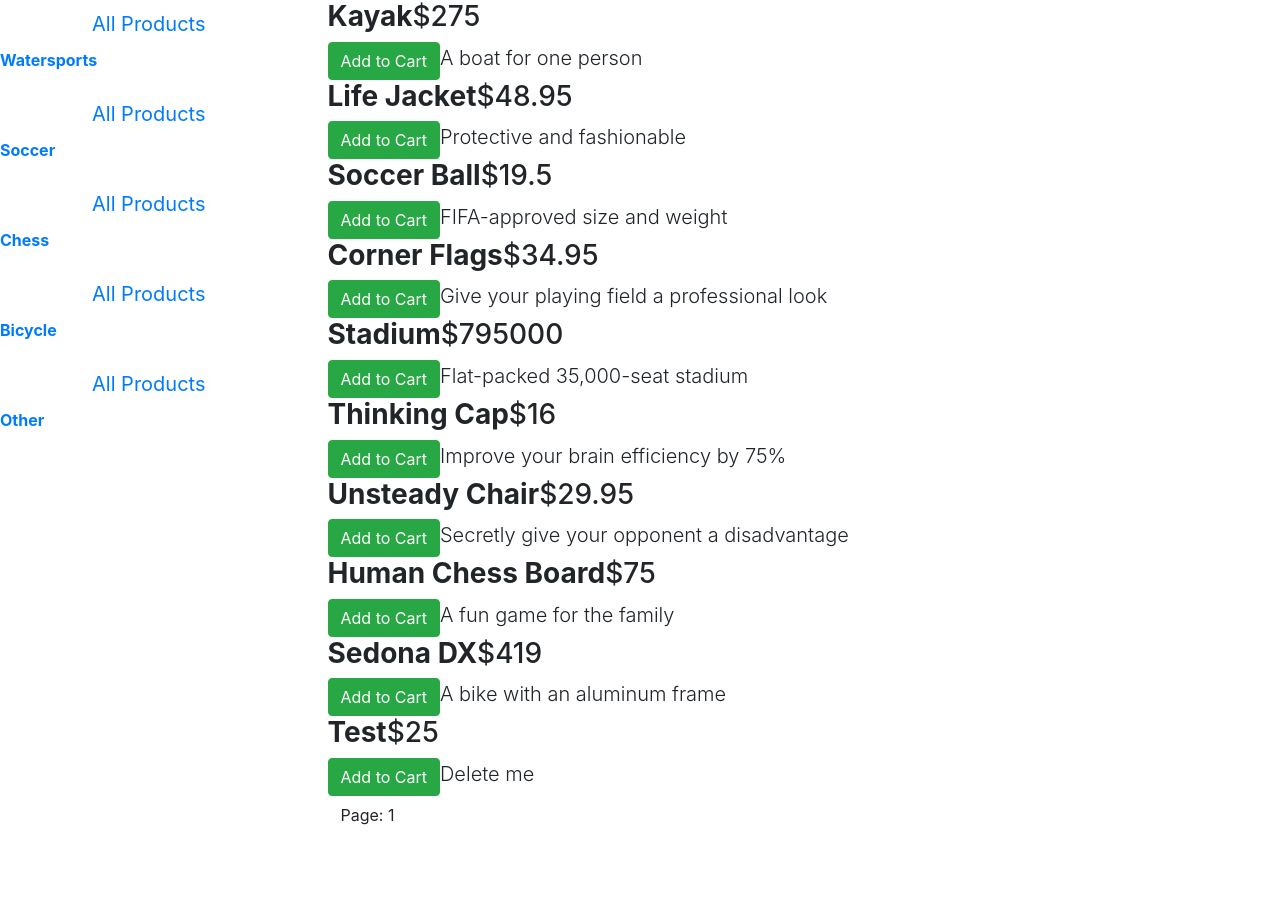
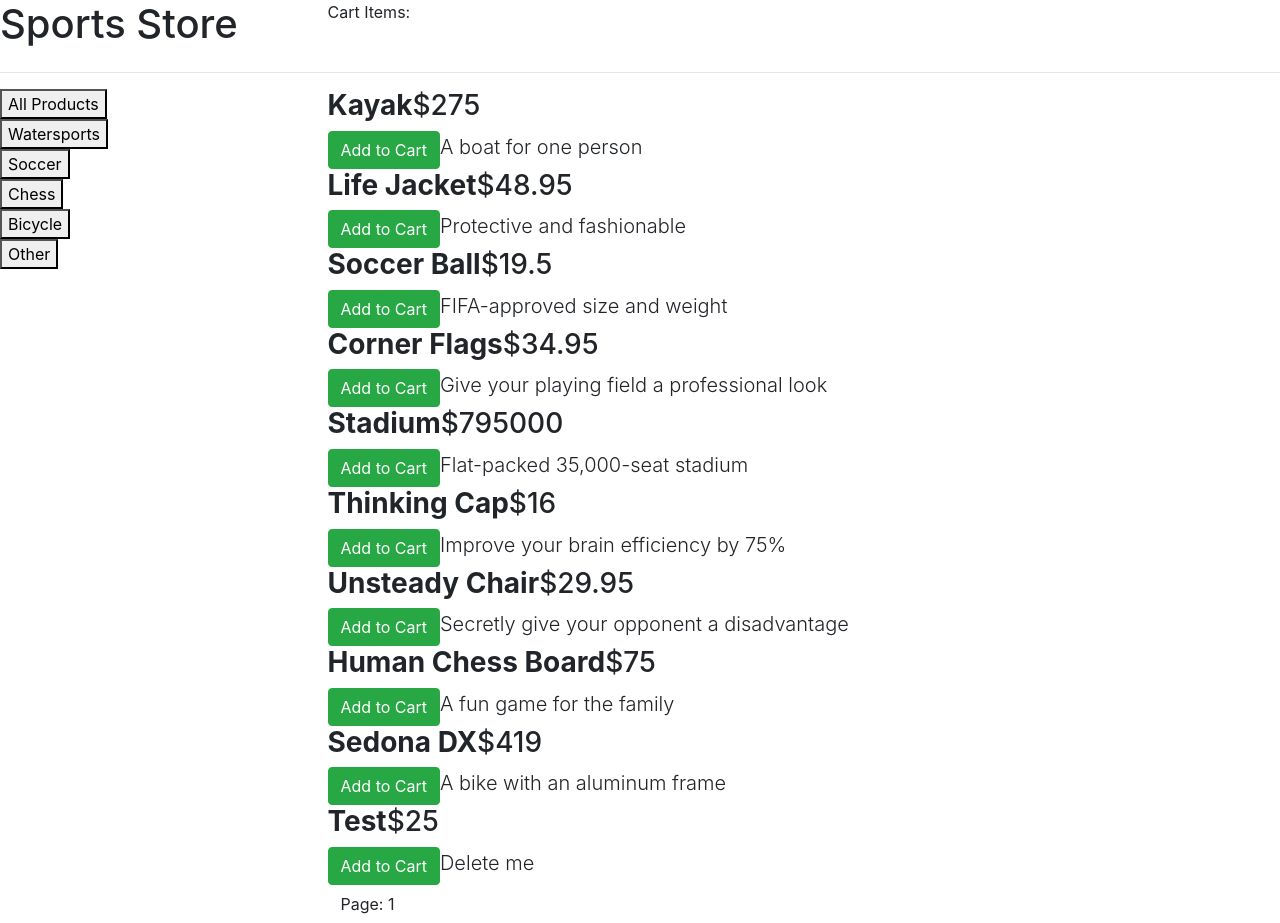
Before and after one commit to vcholak/products-react-express-mongodb, a React app: page /products in a window 1280 px wide. Before the commit the page ends 834 px from the top, so only its background shows below. Built offline with nearby package versions, Linux system fonts and the light colour scheme.

Commit message:
Added filtering products by category.

```diff
--- a/public/index.html
+++ b/public/index.html
@@ -1,54 +1,11 @@
-<!DOCTYPE html>
+<!doctype html>
 <html>
 <head>
     <meta charset="utf-8">
     <meta name="viewport" content="width=device-width, initial-scale=1">
     <title>Sports Store</title>
-
-    <!--link href="bootstrap.css" rel="stylesheet" />
-    <link href="bootstrap-theme.css" rel="stylesheet" /-->
-    <!--script>
-        angular.module("sportsStore", ["customFilters", "cart", "ngRoute"])
-        .config(function ($routeProvider) {
-
-            $routeProvider.when("/complete", {
-                templateUrl: "/views/thankYou.html"
-            });
-
-            $routeProvider.when("/placeorder", {
-                templateUrl: "/views/placeOrder.html"
-            });
-
-            $routeProvider.when("/checkout", {
-                templateUrl: "/views/checkoutSummary.html"
-            });
-
-            $routeProvider.when("/products", {
-                templateUrl: "/views/productList.html"
-            });
-
-            $routeProvider.otherwise({
-                templateUrl: "/views/productList.html"
-            });
-        });
-    </script-->
-    <!--script src="controllers/sportsStore.js"></script>
-    <script src="filters/customFilters.js"></script>
-    <script src="controllers/productListControllers.js"></script>
-    <script src="components/cart/cart.js"></script>
-    <script src="controllers/checkoutControllers.js"></script-->
-
 </head>
 <body>
-    <!--div class="navbar navbar-inverse">
-        <a class="navbar-brand" href="#">SPORTS STORE</a>
-        <cart-summary />
-    </div-->
-    <!--div class="alert alert-danger" ng-show="data.error">
-        Error ({{data.error.status}}). The product data was not loaded.
-        <a href="/index.html" class="alert-link">Click here to try again</a>
-    </div-->
-
     <div id='app'></div>
     <script src='bundle.js'></script>
 </body>
--- a/src/app.jsx
+++ b/src/app.jsx
@@ -2,7 +2,6 @@ import React from 'react';
 import ReactDOM from 'react-dom';
 import AppRouter from './route/app-route.jsx';
 import 'normalize.css/normalize.css';
-import 'bootstrap/dist/css/bootstrap.css';
-import './style/main.scss';
+import './scss/custom.scss';
 
 ReactDOM.render(<AppRouter/>, document.getElementById('app'));
--- /dev/null
+++ b/src/component/cart.jsx
@@ -0,0 +1,13 @@
+import React from 'react';
+
+class Cart extends React.Component {
+
+
+  render() {
+    return (
+      <div className="col-8">Cart Items:</div>
+    );
+  }
+}
+
+export default Cart;
--- a/src/component/categories.jsx
+++ b/src/component/categories.jsx
@@ -3,6 +3,9 @@ import Category from './category.jsx';
 
 const Categories = (props) => (
     <div className="col-3">
+      <div>
+        <button onClick={(event) => { props.setCategory(); }}>All Products</button>
+      </div>
         {
             props.categories.map((category) => (
                 <Category category={category} key={category} setCategory={props.setCategory}/>
--- a/src/component/category.jsx
+++ b/src/component/category.jsx
@@ -1,19 +1,11 @@
 import React from 'react';
-import {Link,NavLink} from 'react-router-dom';
 
-const Category = (props) => {
-    const categoryLnk = `/products?category=${props.category}`;
-    return (
+const Category = (props) => (
     <div>
-    <Link to='/products' className="btn btn-block btn-default btn-lg">All Products</Link>
-    <NavLink to={categoryLnk} activeClassName='is-active'>{props.category}</NavLink>
-     <a  ng-repeat="item in data.products | orderBy:'category' | unique:'category'"
-                        ng-click="selectCategory(item)" className="btn btn-block btn-default btn-lg"
-                        ng-class="getCategoryClass(item)">
-                        {props.selectedCategory}
-    </a>
+      <button onClick={(event) => { props.setCategory(props.category); }}>
+        {props.category}
+      </button>
     </div>
-    );
-}
+);
 
 export default Category;
--- a/src/component/dashboard.jsx
+++ b/src/component/dashboard.jsx
@@ -2,7 +2,7 @@ import React from 'react';
 import Product from './product.jsx';
 import Categories from './categories.jsx';
 import Products from './products.jsx';
-import product from './product.jsx';
+import Header from './header.jsx';
 
 class DashboardView extends React.Component {
 
@@ -11,6 +11,7 @@ class DashboardView extends React.Component {
         pageSize: 3,
         selectedCategory: undefined,
         selectedPage: 1,
+        allProducts: [],
         products: [],
         categories: []
     };
@@ -20,16 +21,26 @@ class DashboardView extends React.Component {
     };
 
     setCategory = (category) => {
-        const products = this.state.products.filter((product) => product.category === category);
-        this.setState(() => ({products}));
+      let products;
+      if(category) {
+        console.log('Filtering by category:',category);
+        products = this.state.allProducts.filter((product) => product.category === category);
+      } else {
+        products = this.state.allProducts;
+      }
+      this.setState(() => ({products}));
     };
 
     render() {
         return (
-            <div className="panel panel-default row" ng-controller="productListCtrl"  ng-hide="data.error">
+          <div>
+            <Header/>
+            <hr/>
+            <div className="panel panel-default row">
                 <Categories categories={this.state.categories} setCategory={this.setCategory}/>
                 <Products products={this.state.products} addProductToCart={this.addProductToCart} selectedPage={this.state.selectedPage}/>
             </div>
+          </div>
         );
     }
 
@@ -37,10 +48,13 @@ class DashboardView extends React.Component {
         const json = "[{\"name\":\"Kayak\",\"description\":\"A boat for one person\",\"category\":\"Watersports\",\"price\":275},{\"name\":\"Life Jacket\",\"description\":\"Protective and fashionable\",\"category\":\"Watersports\",\"price\":48.95},{\"name\":\"Soccer Ball\",\"description\":\"FIFA-approved size and weight\",\"category\":\"Soccer\",\"price\":19.5},{\"name\":\"Corner Flags\",\"description\":\"Give your playing field a professional look\",\"category\":\"Soccer\",\"price\":34.95},{\"name\":\"Stadium\",\"description\":\"Flat-packed 35,000-seat stadium\",\"category\":\"Soccer\",\"price\":795000},{\"name\":\"Thinking Cap\",\"description\":\"Improve your brain efficiency by 75%\",\"category\":\"Chess\",\"price\":16},{\"name\":\"Unsteady Chair\",\"description\":\"Secretly give your opponent a disadvantage\",\"category\":\"Chess\",\"price\":29.95},{\"name\":\"Human Chess Board\",\"description\":\"A fun game for the family\",\"category\":\"Chess\",\"price\":75},{\"name\":\"Sedona DX\",\"description\":\"A bike with an aluminum frame\",\"category\":\"Bicycle\",\"price\":419},{\"name\":\"Test\",\"description\":\"Delete me\",\"category\":\"Other\",\"price\":25}]";
         const products = JSON.parse(json);
         const allCategories = products.map((product) => product.category);
-        const categories = [...new Set(allCategories)];
+        const categories = [...new Set(allCategories)]; // filtering unique categories
         console.log('categories:', categories);
-        this.setState(() => ({products}));
-        this.setState(() => ({categories}));
+        this.setState(() => ({
+          allProducts: products,
+          products: products,
+          categories: categories
+        }));
     }
 
 }
--- a/src/component/header.jsx
+++ b/src/component/header.jsx
@@ -1,8 +1,10 @@
 import React from 'react';
+import Cart from './cart.jsx';
 
 const Header = () => (
-    <div>
-        <h1>Products</h1>
+    <div className="panel panel-default row">
+        <h1 className="col-3">Sports Store</h1>
+        <Cart/>
     </div>
 );
 
--- a/src/component/product.jsx
+++ b/src/component/product.jsx
@@ -1,7 +1,7 @@
 import React from 'react';
 
 const Product = (props) => (
-    <div className="well" ng-repeat="item in data.products | filter:categoryFilterFn | range:selectedPage:pageSize">
+    <div className="well">
         <h3>
             <strong>{props.product.name}</strong>
             <span className="pull-right label label-primary">
--- a/src/route/app-route.jsx
+++ b/src/route/app-route.jsx
@@ -5,8 +5,8 @@ import DashboardView from '../component/dashboard.jsx';
 const AppRouter = () => (
     <BrowserRouter>
         <Switch>
-            <Route path='/' exact={true} component={DashboardView}/>
-            <Route path='/products' component={DashboardView}/>
+          <Route path='/' component={DashboardView}/>
+          <Route path='/products' component={DashboardView}/>
         </Switch>
     </BrowserRouter>
 );
--- a/src/scss/main.scss
+++ /dev/null
@@ -1 +0,0 @@
-@import './base/base';
--- a/src/style/base/_base.scss
+++ /dev/null
@@ -1,3 +0,0 @@
-.is-active {
-    font-weight: bold;
-}
--- a/src/style/main.scss
+++ /dev/null
@@ -1 +0,0 @@
-@import './base/base';
```
Also changed, not shown: 1 other file (tests, documents, lock files or other folders).
